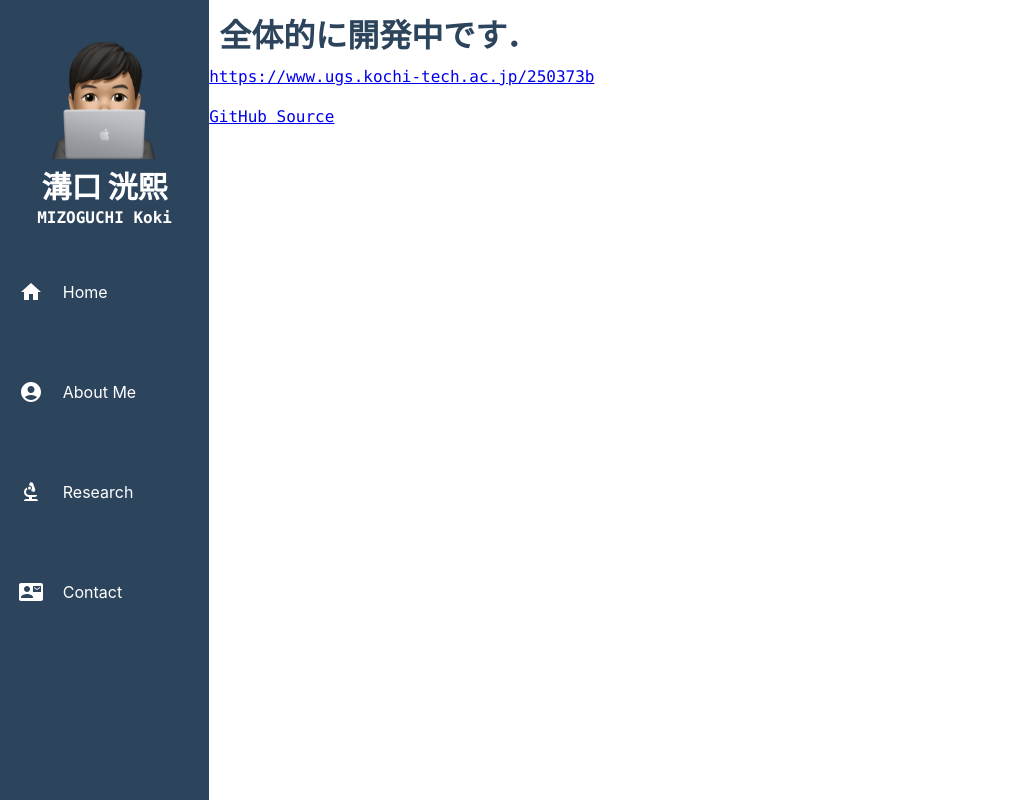
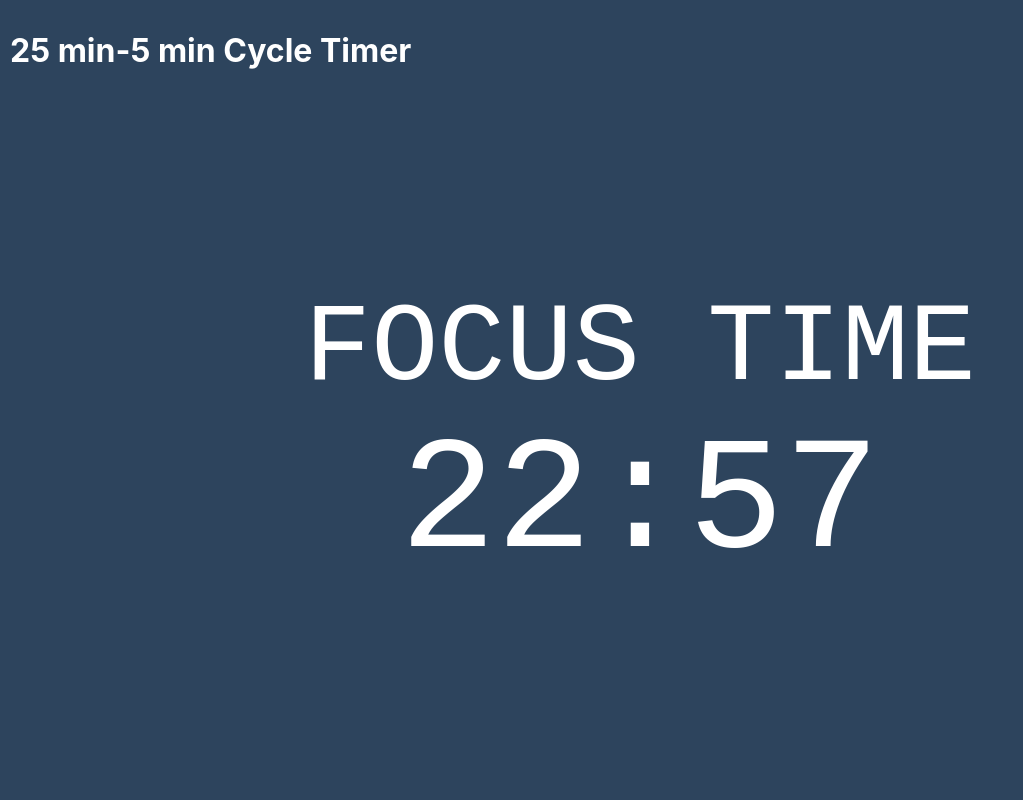
Before and after one commit to MIZOGUCHIKoki/MIZOGUCHIKoki.github.io, a React (Create React App) app: page / in a window 1280 px wide. Shown: the top 800 px of the page, without its empty margins (0-1023 px from the left). Built offline with nearby package versions, Linux system fonts and the light colour scheme.

Commit message:
Create 25 timer

```diff
--- a/src/App.tsx
+++ b/src/App.tsx
@@ -1,16 +1,20 @@
 import React from 'react';
-import { BrowserRouter, Routes, Route, Link } from 'react-router-dom';
+import { BrowserRouter, Routes, Route } from 'react-router-dom';
 
-import './App.css';
+// import './App.css';
 import Sidebar from './components/Sidebar/Sidebar';
 import Navigationbar from './components/Sidebar/Navigationbar';
 import Home from './components/Home/Home';
 import About from './components/About/About';
 import Contact from './components/Contact/Contact';
 import Research from './components/Research/Research';
+import Timer from './components/Timer/Timer';
 
 export default function App(): JSX.Element {
-  return (
+  const timerMode = true;
+  return timerMode ? (
+    <Timer />
+  ) : (
     <div className="App">
       <Sidebar />
       <Navigationbar />
--- /dev/null
+++ b/src/components/Timer/Timer.tsx
@@ -0,0 +1,99 @@
+import React, { useState } from 'react';
+import './timer.css';
+
+export default function Timer(): JSX.Element {
+    const [min, setMin] = useState<number>(0);
+    const [sec, setSec] = useState<number>(0);
+    const getTime = () => {
+        const dateTime = new Date();
+        const min = (60 - dateTime.getMinutes()) % 30;
+        const sec = (60 - dateTime.getSeconds()) % 60;
+        setMin(min);
+        setSec(sec);
+    }
+    setTimeout(getTime, 1000);
+    const backgroundColor = () => {
+        if (min < 5) {
+            return '#004400';
+        }
+        return '#2d445d';
+    }
+    return (
+        <div>
+            <div
+                style={{
+                    display: 'block',
+                    width: '100vw',
+                    height: '100dvh',
+                    backgroundColor: `${backgroundColor()}`,
+                }}
+            >
+                <div
+                    style={{
+                        textAlign: 'left',
+                        boxSizing: 'border-box',
+                        padding: '10px',
+                        height: '10vh',
+                    }}
+                >
+                    <h1
+                        style={{
+                            color: 'white',
+                            padding: 'initial',
+
+                        }}
+                    > 25 min-5 min Cycle Timer</h1>
+                </div>
+                <div
+                    style={{
+                        width: 'auto',
+                        height: '90vh',
+                        display: 'flex',
+                        justifyContent: 'center',
+                        alignItems: 'center',
+                    }}
+                >
+                    <div
+                        style={{
+                            display: 'block',
+                            textAlign: 'center',
+                        }}
+                    >
+                        <div>
+                            <span
+                                style={{
+                                    fontFamily: 'monospace',
+                                    fontSize: '7rem',
+                                    margin: '0px 10px',
+                                    padding: 'initial',
+                                    color: 'white',
+                                }}>
+                                {min < 5 ?
+                                    'BREAK TIME' :
+                                    'FOCUS TIME'}
+                            </span>
+                        </div>
+
+                        <div>
+                            <span
+                                style={{
+                                    color: 'white',
+                                    fontFamily: 'monospace',
+                                    fontSize: '10rem',
+                                    margin: '0px 10px',
+                                    padding: 'initial',
+                                }}
+                            >
+                                {min < 10 ? '0' : ''}
+                                {min}
+                                :
+                                {sec < 10 ? '0' : ''}
+                                {sec % 60}
+                            </span>
+                        </div>
+                    </div>
+                </div>
+            </div>
+        </div>
+    );
+};
```
Also changed, not shown: src/components/Timer/timer.css (added).
